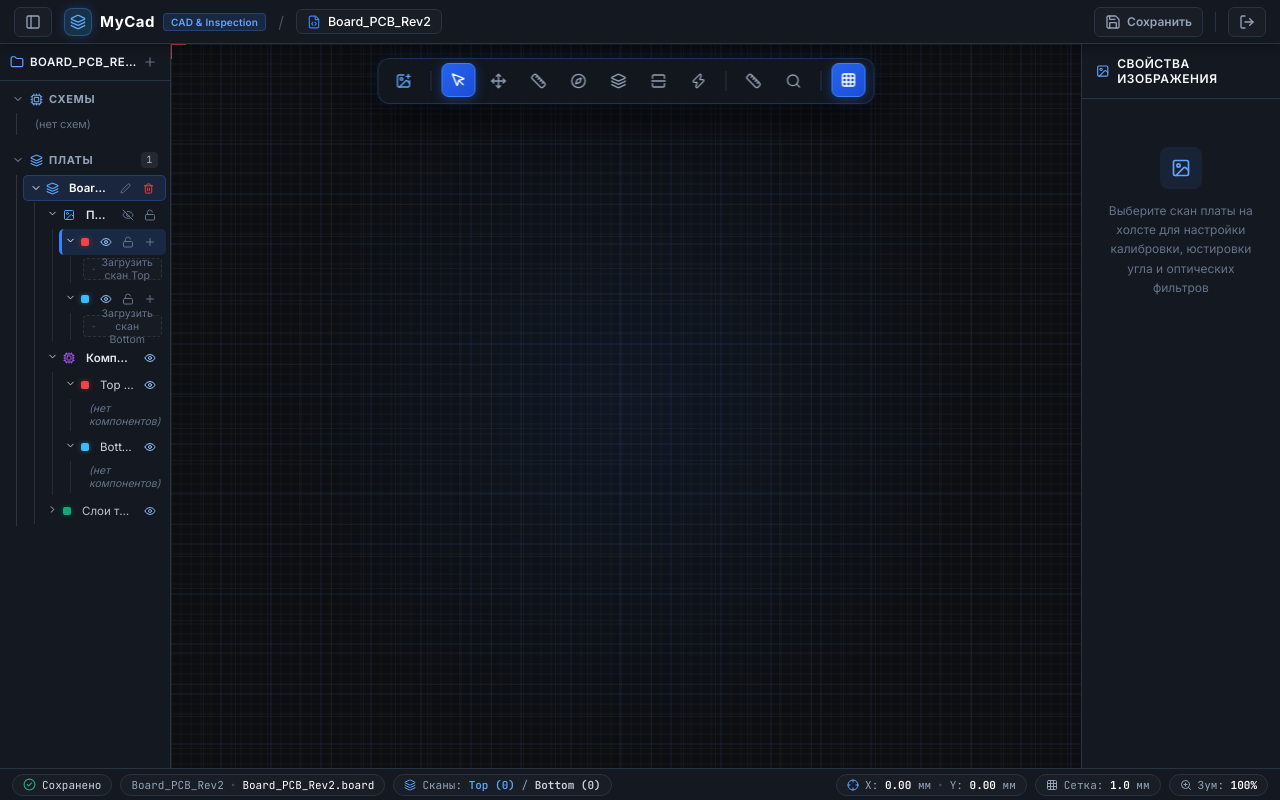
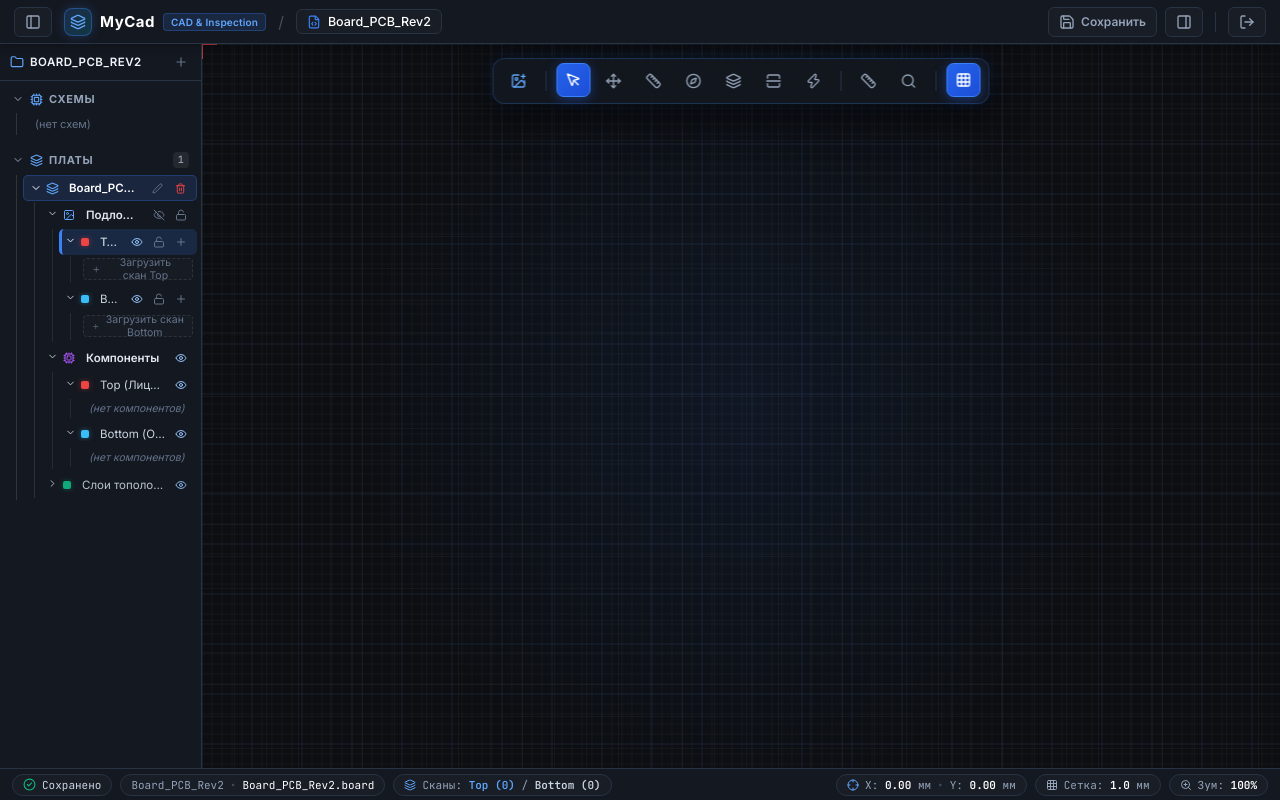
Before and after one commit to Apofixc/MyCad, a React (Vite) app: page / in a window 1280 px wide. Both pictures are taken after a click on the element 842 px from the left and 430 px from the top of the page. Built offline with nearby package versions, Linux system fonts and the light colour scheme.

Commit message:
feat: initialize project layout with global CSS themes, state stores, and base inspector sidebar components

```diff
--- a/src/components/Sidebar/InspectorSidebar.tsx
+++ b/src/components/Sidebar/InspectorSidebar.tsx
@@ -67,22 +67,7 @@ export const InspectorSidebar: React.FC = () => {
     board?.data?.bgBottom?.images?.find((i) => i.id === selectedImageId);
 
   if (!imgLayer) {
-    return (
-      <aside className="cad-inspector-panel" style={{ width: `${rightSidebarWidth}px` }}>
-        <div className="cad-sidebar-header" style={{ padding: "12px 14px", borderBottom: "1px solid var(--cad-border)" }}>
-          <div style={{ display: "flex", alignItems: "center", gap: "8px" }}>
-            <ImageIcon size={16} color="#60a5fa" />
-            <span style={{ fontWeight: 600, fontSize: "12px", color: "#f8fafc" }}>Свойства изображения</span>
-          </div>
-        </div>
-        <div style={{ padding: "48px 24px", textAlign: "center", color: "#64748b", fontSize: "12px", lineHeight: "1.6" }}>
-          <div style={{ width: "42px", height: "42px", borderRadius: "8px", background: "rgba(59, 130, 246, 0.1)", display: "flex", alignItems: "center", justifyContent: "center", margin: "0 auto 12px" }}>
-            <ImageIcon size={20} color="#60a5fa" />
-          </div>
-          Выберите скан платы на холсте для настройки калибровки, юстировки угла и оптических фильтров
-        </div>
-      </aside>
-    );
+    return null;
   }
 
   const isTop = (imgLayer.side || "top").toLowerCase() === "top";
@@ -315,7 +300,7 @@ export const InspectorSidebar: React.FC = () => {
             className="cad-tool-btn"
             style={{ width: "26px", height: "26px" }}
             onClick={() => selectImage(null)}
-            title="Снять выделение"
+            title="Закрыть панель свойств (Esc)"
           >
             <X size={13} />
           </button>
@@ -409,7 +394,7 @@ export const InspectorSidebar: React.FC = () => {
                   type="number"
                   step="0.5"
                   className="cad-modern-input"
-                  value={imgLayer.offsetX ?? 0}
+                  value={imgLayer.offsetX !== undefined ? Math.round(imgLayer.offsetX * 10) / 10 : 0}
                   onChange={(e) => handleUpdate({ offsetX: parseFloat(e.target.value) || 0 })}
                 />
                 <span className="cad-field-suffix">мм</span>
@@ -420,7 +405,7 @@ export const InspectorSidebar: React.FC = () => {
                   type="number"
                   step="0.5"
                   className="cad-modern-input"
-                  value={imgLayer.offsetY ?? 0}
+                  value={imgLayer.offsetY !== undefined ? Math.round(imgLayer.offsetY * 10) / 10 : 0}
                   onChange={(e) => handleUpdate({ offsetY: parseFloat(e.target.value) || 0 })}
                 />
                 <span className="cad-field-suffix">мм</span>
@@ -429,7 +414,7 @@ export const InspectorSidebar: React.FC = () => {
 
             {/* Dimensions W and H with Aspect Lock */}
             <div style={{ display: "flex", alignItems: "center", gap: "6px", marginBottom: "8px" }}>
-              <div className="cad-field-wrap" style={{ flex: 1 }}>
+              <div className="cad-field-wrap" style={{ flex: 1, minWidth: 0 }}>
                 <span className="cad-field-prefix">W</span>
                 <input
                   type="number"
@@ -453,7 +438,7 @@ export const InspectorSidebar: React.FC = () => {
                 {imgLayer.lockAspectRatio !== false ? <Link size={12} /> : <Unlink size={12} />}
               </button>
 
-              <div className="cad-field-wrap" style={{ flex: 1 }}>
+              <div className="cad-field-wrap" style={{ flex: 1, minWidth: 0 }}>
                 <span className="cad-field-prefix">H</span>
                 <input
                   type="number"
@@ -610,7 +595,7 @@ export const InspectorSidebar: React.FC = () => {
                 <input
                   type="number"
                   className="cad-modern-input"
-                  value={currentDpi}
+                  value={Math.round(currentDpi)}
                   onChange={(e) => {
                     const dpiVal = parseInt(e.target.value, 10) || 600;
                     handleUpdate({
@@ -626,7 +611,7 @@ export const InspectorSidebar: React.FC = () => {
                   type="number"
                   step="0.01"
                   className="cad-modern-input"
-                  value={currentPxPerMm}
+                  value={Math.round(currentPxPerMm * 100) / 100}
                   onChange={(e) => {
                     const pxVal = parseFloat(e.target.value) || 23.62;
                     handleUpdate({
@@ -801,22 +786,22 @@ export const InspectorSidebar: React.FC = () => {
                 <button
                   type="button"
                   className="cad-btn cad-btn-secondary"
-                  style={{ fontSize: "11px", justifyContent: "center" }}
+                  style={{ fontSize: "11px", padding: "6px 8px", justifyContent: "center" }}
                   onClick={handleDuplicate}
                   title="Создать копию изображения на холсте"
                 >
-                  <Copy size={12} style={{ marginRight: "4px" }} />
+                  <Copy size={12} style={{ flexShrink: 0, marginRight: "4px" }} />
                   <span>Дублировать</span>
                 </button>
 
                 <button
                   type="button"
                   className="cad-btn cad-btn-secondary"
-                  style={{ fontSize: "11px", justifyContent: "center" }}
+                  style={{ fontSize: "11px", padding: "6px 8px", justifyContent: "center" }}
                   onClick={handleExportImage}
                   title="Экспортировать скан с фильтрами в PNG"
                 >
-                  <Download size={12} style={{ marginRight: "4px" }} />
+                  <Download size={12} style={{ flexShrink: 0, marginRight: "4px" }} />
                   <span>Экспорт...</span>
                 </button>
               </div>
--- a/src/components/TopBar.tsx
+++ b/src/components/TopBar.tsx
@@ -1,6 +1,7 @@
 import React from "react";
 import {
   PanelLeft,
+  PanelRight,
   Save,
   LogOut,
   Layers,
@@ -10,8 +11,8 @@ import { useUiStore } from "../stores/uiStore";
 import { useProjectStore } from "../stores/projectStore";
 
 export const TopBar: React.FC = () => {
-  const { toggleLeftSidebar } = useUiStore();
-  const { manifest, isDirty, saveProject, closeProject } = useProjectStore();
+  const { toggleLeftSidebar, toggleRightSidebar, rightSidebarCollapsed } = useUiStore();
+  const { manifest, isDirty, saveProject, closeProject, activeFileType, selectedImageId, selectImage, board } = useProjectStore();
 
   const handleSave = async () => {
     try {
@@ -69,6 +70,33 @@ export const TopBar: React.FC = () => {
           <span style={{ fontSize: "12px", fontWeight: 600 }}>Сохранить</span>
         </button>
 
+        {activeFileType === "board" && (
+          <button
+            className={`cad-top-tool-btn ${selectedImageId && !rightSidebarCollapsed ? "active" : ""}`}
+            onClick={() => {
+              if (selectedImageId) {
+                toggleRightSidebar();
+              } else {
+                const firstImg =
+                  board?.data?.bgTop?.images?.[0] || board?.data?.bgBottom?.images?.[0];
+                if (firstImg) {
+                  selectImage(firstImg.id);
+                  if (rightSidebarCollapsed) {
+                    toggleRightSidebar();
+                  }
+                }
+              }
+            }}
+            title={
+              selectedImageId && !rightSidebarCollapsed
+                ? "Скрыть панель свойств (Esc)"
+                : "Открыть свойства скана платы"
+            }
+          >
+            <PanelRight size={16} />
+          </button>
+        )}
+
         <div className="cad-tool-sep" />
 
         <button
--- a/src/index.css
+++ b/src/index.css
@@ -1405,6 +1405,66 @@ body,
   background: var(--cad-bg-surface);
   border-left: 1px solid var(--cad-border);
   box-shadow: -4px 0 20px rgba(0, 0, 0, 0.35);
+  flex-shrink: 0;
+  position: relative;
+  overflow: hidden;
+}
+
+/* Custom compact scrollbars for inspector */
+.cad-inspector-panel *::-webkit-scrollbar,
+.cad-inspector-panel::-webkit-scrollbar {
+  width: 5px;
+  height: 5px;
+}
+
+.cad-inspector-panel *::-webkit-scrollbar-track,
+.cad-inspector-panel::-webkit-scrollbar-track {
+  background: transparent;
+}
+
+.cad-inspector-panel *::-webkit-scrollbar-thumb,
+.cad-inspector-panel::-webkit-scrollbar-thumb {
+  background: rgba(255, 255, 255, 0.15);
+  border-radius: 4px;
+}
+
+.cad-inspector-panel *::-webkit-scrollbar-thumb:hover,
+.cad-inspector-panel::-webkit-scrollbar-thumb:hover {
+  background: rgba(255, 255, 255, 0.28);
+}
+
+/* Remove spin buttons from number inputs in inspector to prevent overflow */
+.cad-inspector-panel input[type="number"]::-webkit-inner-spin-button,
+.cad-inspector-panel input[type="number"]::-webkit-outer-spin-button {
+  -webkit-appearance: none;
+  margin: 0;
+}
+
+.cad-inspector-panel input[type="number"] {
+  -moz-appearance: textfield;
+}
+
+/* Compact buttons inside inspector */
+.cad-inspector-panel .cad-btn {
+  padding: 6px 8px !important;
+  font-size: 11px !important;
+  gap: 4px !important;
+  min-width: 0 !important;
+  box-sizing: border-box !important;
+}
+
+.cad-inspector-panel .cad-btn span {
+  overflow: hidden;
+  text-overflow: ellipsis;
+  white-space: nowrap;
+}
+
+.cad-inspector-panel .cad-btn-grid-2 {
+  display: grid;
+  grid-template-columns: minmax(0, 1fr) minmax(0, 1fr) !important;
+  gap: 6px !important;
+  width: 100% !important;
+  box-sizing: border-box !important;
 }
 
 .cad-editable-name-input {
@@ -1511,6 +1571,8 @@ body,
   border-radius: 6px;
   transition: all 0.2s ease;
   overflow: hidden;
+  min-width: 0;
+  box-sizing: border-box;
 }
 
 .cad-field-wrap:hover {
@@ -1523,9 +1585,9 @@ body,
 }
 
 .cad-field-prefix {
-  padding: 5px 7px;
+  padding: 4px 6px;
   font-family: var(--cad-font-mono);
-  font-size: 10px;
+  font-size: 9.5px;
   font-weight: 700;
   color: var(--cad-text-muted);
   background: rgba(255, 255, 255, 0.02);
@@ -1535,9 +1597,9 @@ body,
 }
 
 .cad-field-suffix {
-  padding: 5px 7px;
+  padding: 4px 5px;
   font-family: var(--cad-font-mono);
-  font-size: 9.5px;
+  font-size: 9px;
   color: var(--cad-text-dim);
   user-select: none;
   flex-shrink: 0;
@@ -1545,15 +1607,17 @@ body,
 
 .cad-modern-input {
   width: 100%;
+  min-width: 0;
   background: transparent;
   border: none;
-  padding: 5px 8px;
+  padding: 4px 5px;
   color: #f8fafc;
   font-family: var(--cad-font-mono);
   font-variant-numeric: tabular-nums;
   font-size: 11.5px;
   font-weight: 500;
   outline: none;
+  box-sizing: border-box;
 }
 
 .cad-aspect-btn {
@@ -1724,7 +1788,7 @@ body,
 
 .cad-btn-grid-2 {
   display: grid;
-  grid-template-columns: 1fr 1fr;
+  grid-template-columns: minmax(0, 1fr) minmax(0, 1fr);
   gap: 6px;
 }
 
--- a/src/stores/projectStore.ts
+++ b/src/stores/projectStore.ts
@@ -8,6 +8,7 @@ import {
 } from "../types/cad";
 import { engineClient } from "../api/engineClient";
 import { reportError, notifySuccess } from "../utils/errorHandler";
+import { useUiStore } from "./uiStore";
 
 interface ProjectStore {
   manifest: ProjectManifest | null;
@@ -219,6 +220,11 @@ export const useProjectStore = create<ProjectStore>((set, get) => ({
     if (!id) {
       set({ selectedImageId: null, selectedImageIds: [] });
       return;
+    }
+    // Auto-open right inspector sidebar when an image is selected
+    const uiState = useUiStore.getState();
+    if (uiState.rightSidebarCollapsed) {
+      useUiStore.setState({ rightSidebarCollapsed: false });
     }
     if (isMulti) {
       const { selectedImageIds } = get();
--- a/src/stores/uiStore.ts
+++ b/src/stores/uiStore.ts
@@ -126,7 +126,7 @@ export const useUiStore = create<UiStore>((set) => ({
 
   leftSidebarWidth: 240,
   leftSidebarCollapsed: false,
-  rightSidebarWidth: 280,
+  rightSidebarWidth: 300,
   rightSidebarCollapsed: false,
 
   modals: {
```
